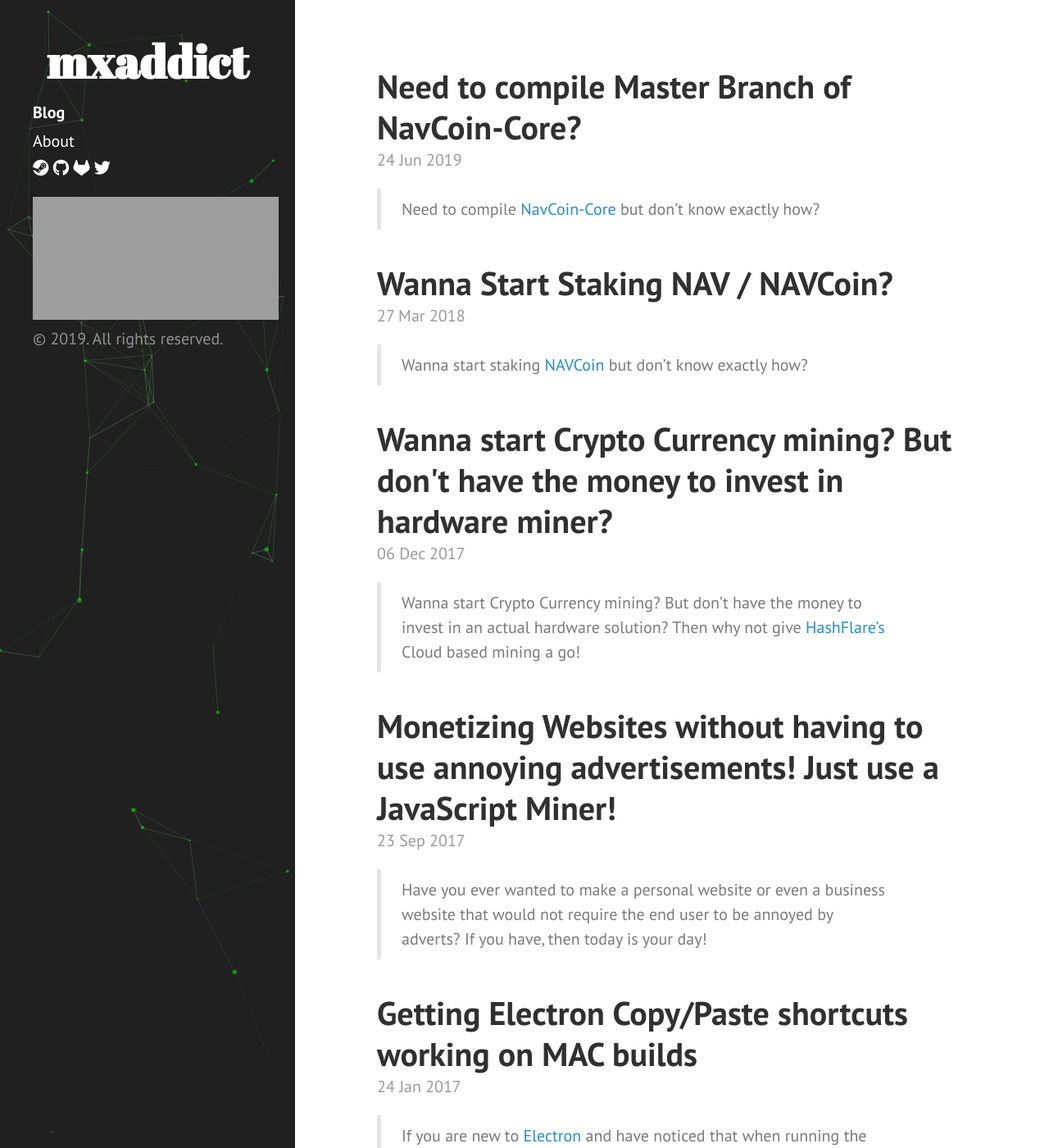
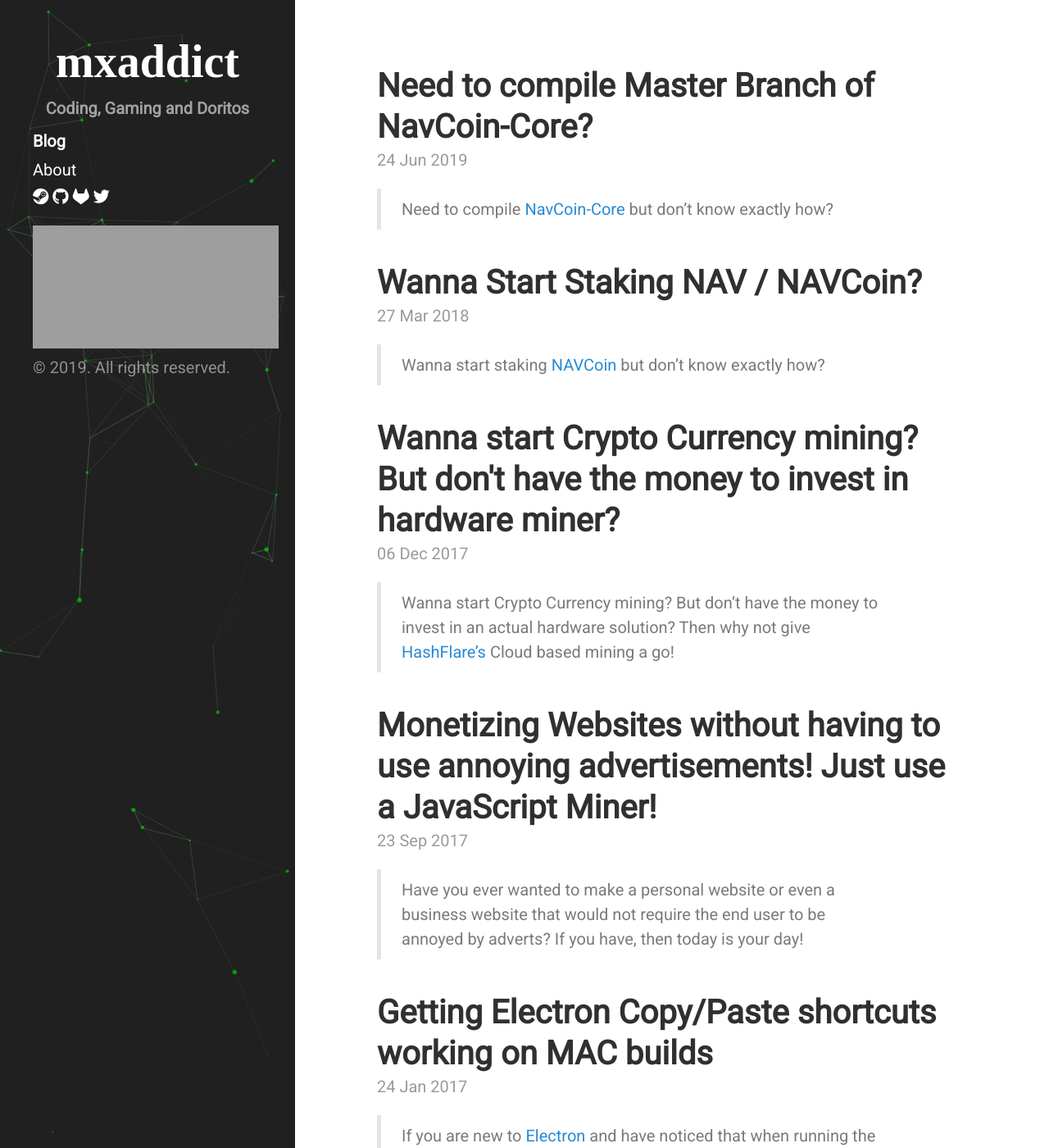
Before and after one commit to mxaddict/www.codedmaster.com, a Jekyll site: the page built from index.html, in a window 1280 px wide and 1400 px high. Shown: the whole window at 82% size. Built offline with Jekyll 4.4.1, drawn with Linux system fonts in a browser that asks for light colours; nearby versions of some CDN libraries; some web fonts are replaced; the list of posts is cut into pages by our own code; grey boxes are pictures that could not be loaded.

Commit message:
Updated fonts

```diff
--- a/_includes/head.html
+++ b/_includes/head.html
@@ -36,6 +36,6 @@
   <link rel="stylesheet" href="{{ site.base_url }}public/css/hyde.css">
   <link rel="stylesheet" href="{{ site.base_url }}public/css/background.css">
   <link rel="stylesheet" href="{{ site.base_url }}public/css/social.css">
-  <link rel="stylesheet" href="//fonts.googleapis.com/css?family=PT+Sans:400,400italic,700|Abril+Fatface">
+  <link rel="stylesheet" href="https://fonts.googleapis.com/css?family=Roboto|Saira+Stencil+One&display=swap">
   <link rel="stylesheet" href="//use.fontawesome.com/bbf6cc5e80.css">
 </head>
--- a/_includes/sidebar.html
+++ b/_includes/sidebar.html
@@ -2,11 +2,10 @@
   <div id="sidebar"></div>
   <div class="container">
     <div class="sidebar-about">
-      <h1>
-        <a href="{{ site.base_url }}">
-          {{ site.title }}
-        </a>
-      </h1>
+      <a href="{{ site.base_url }}">
+        <h1>{{ site.title }}</h1>
+        <h2>Coding, Gaming and Doritos</h2>
+      </a>
     </div>
 
     <nav class="sidebar-nav">
--- a/public/css/hyde.css
+++ b/public/css/hyde.css
@@ -32,7 +32,7 @@
  */
 
 html {
-  font-family: "PT Sans", Helvetica, Arial, sans-serif;
+  font-family: "Roboto", Arial, sans-serif;
 }
 @media (min-width: 48em) {
   html {
@@ -86,12 +86,19 @@ html {
     font-size: 1.0rem;
 }
 
-.sidebar-about h1 {
+.sidebar-about h1,
+.sidebar-about h2 {
+  font-family: "Saira Stencil One";
   color: #fff;
   margin-top: 0;
-  font-family: "Abril Fatface", serif;
   font-size: 2.8rem;
   text-align: center;
+}
+
+.sidebar-about h2 {
+  font-family: "Roboto";
+  color: #a1a1a1;
+  font-size: 1rem;
 }
 
 /* Sidebar nav */
```
